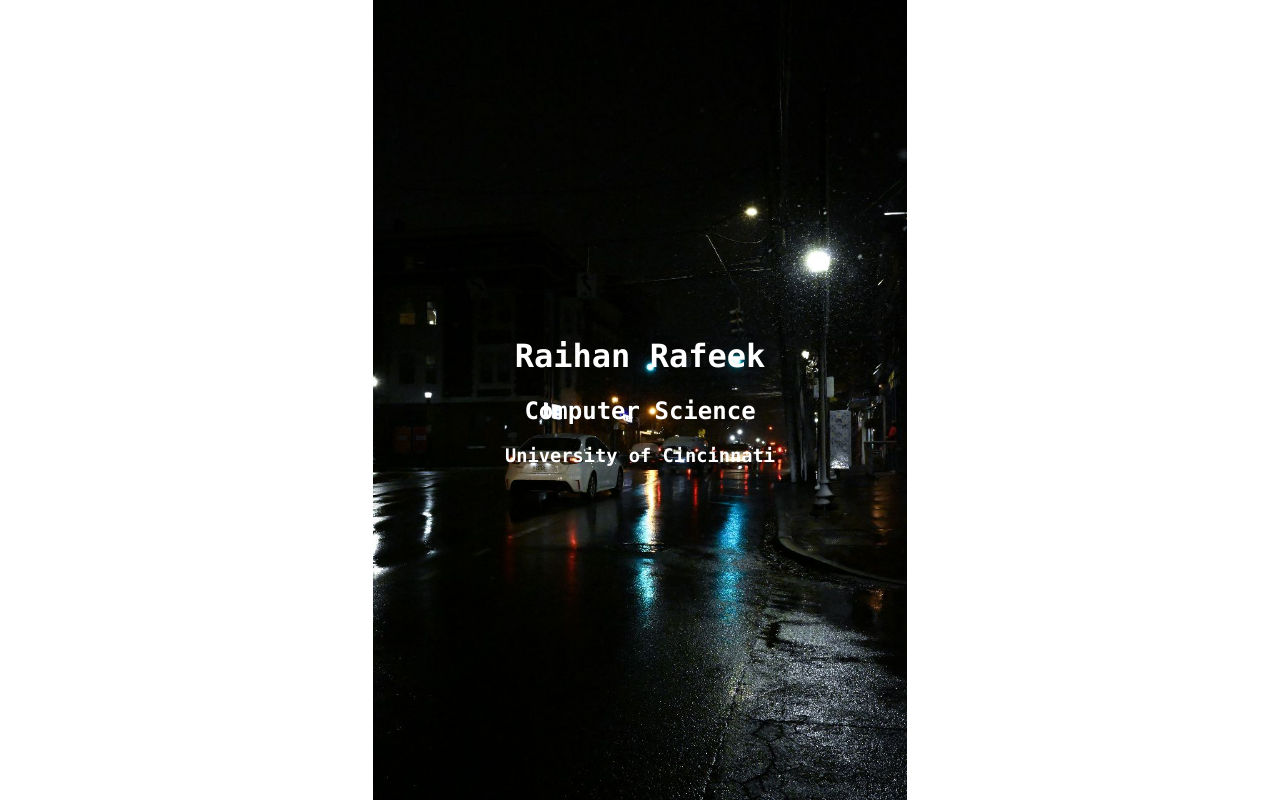
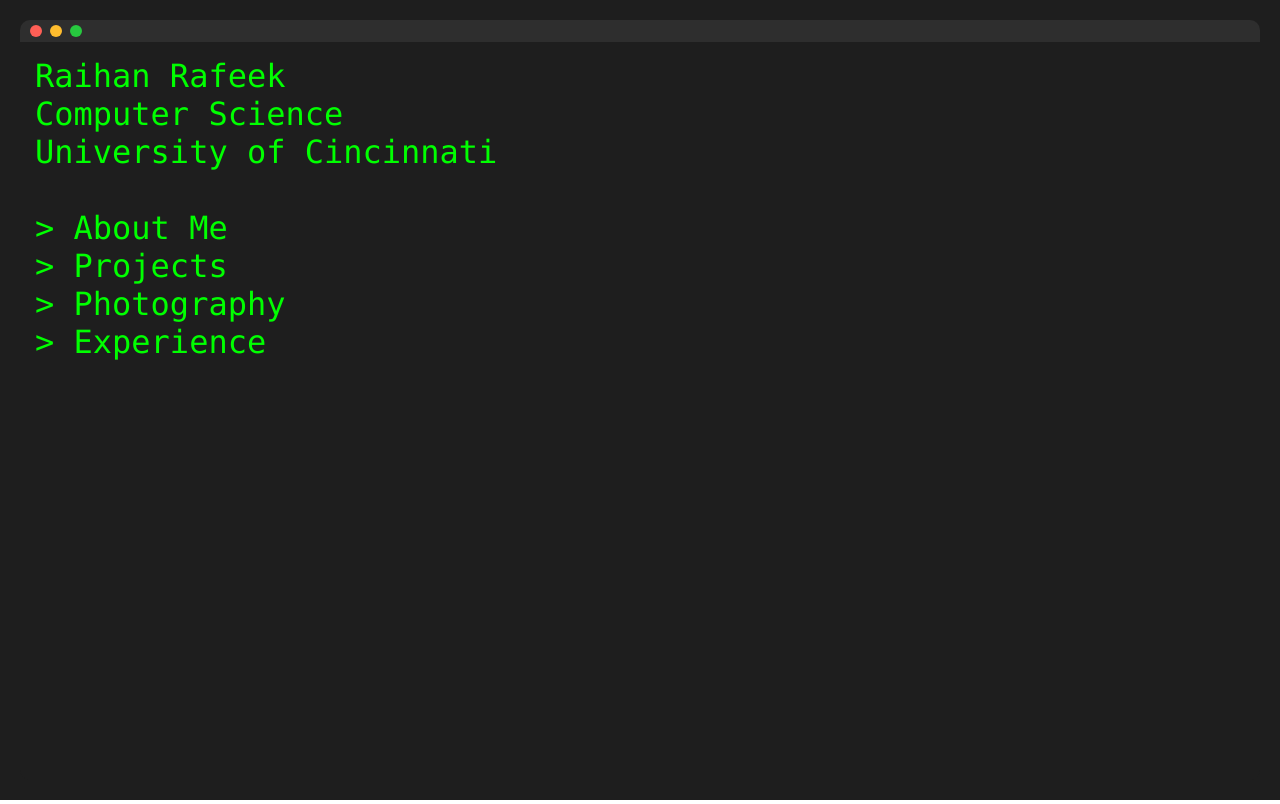
Before and after one commit to Rai1975/portfolio, a React (Create React App) app in the folder portfolio/: page / in a window 1280 px wide. Built offline with nearby package versions, Linux system fonts and the light colour scheme.

Commit message:
Switching to terminal theme!

```diff
--- a/portfolio/src/App.js
+++ b/portfolio/src/App.js
@@ -3,6 +3,8 @@
 import Home from './pages/Home';
 import About from './pages/About';
 import Projects from './pages/Projects';
+import Photography from './pages/Photography';
+import Experience from './pages/Experience';
 
 const App = () => {
   return (
@@ -11,6 +13,8 @@
         <Route path="/" element={<Home />} />
         <Route path="/about" element={<About />} />
         <Route path="/projects" element={<Projects />} />
+        <Route path="/photography" element={<Photography />} />
+        <Route path="/experience" element={<Experience />}/>
       </Routes>
     </Router>
   );
--- a/portfolio/src/pages/Home.js
+++ b/portfolio/src/pages/Home.js
@@ -1,96 +1,176 @@
-import React, { useEffect } from 'react';
-import { Box } from '@mui/material';  // Import MUI components if needed
+import React, { useEffect, useState } from 'react';
+import { Link } from 'react-router-dom';
 
 const Home = () => {
+  const [text, setText] = useState('');
+  const [currentIndex, setCurrentIndex] = useState(0);
+  const [done, setDone] = useState(false);
 
-  // Effect to handle the canvas drawing and scroll effect
+  const fullText = `Raihan Rafeek\nComputer Science\nUniversity of Cincinnati\n`;
+
+  const typingSpeed = 25; // Speed of typing in milliseconds
+
   useEffect(() => {
-    const canvas = document.getElementById('canvas');
-    const ctx = canvas.getContext('2d');
-
-    // Configuration
-    let focusDistance = 300;
-    const blurIntensity = 10;
-
-    // Load the image
-    const image = new Image();
-    image.src = '/assets/home_page.jpg';  // Ensure this path is correct
-    image.onload = () => {
-      // Set canvas dimensions to match window size
-      canvas.width = window.innerWidth;
-      canvas.height = window.innerHeight;
-      draw();
+    // Typing animation function
+    const type = () => {
+      if (currentIndex < fullText.length) {
+        setText((prev) => prev + fullText[currentIndex]);
+        setCurrentIndex((prev) => prev + 1);
+      } else {
+        setDone(true); // Typing complete
+      }
     };
 
-    // Function to calculate the aspect ratio and scale the image to fit the canvas
-    function getScaledDimensions(img, maxWidth, maxHeight) {
-      const widthRatio = maxWidth / img.width;
-      const heightRatio = maxHeight / img.height;
-      const scale = Math.min(widthRatio, heightRatio);
-      return {
-        width: img.width * scale,
-        height: img.height * scale
-      };
+    if (!done) {
+      const timeout = setTimeout(type, typingSpeed);
+      return () => clearTimeout(timeout); // Cleanup timeout on unmount or re-run
     }
-
-    // Draw function to render the image with varying blur
-    function draw() {
-      ctx.clearRect(0, 0, canvas.width, canvas.height);
-
-      // Calculate the blur amount based on the focus distance
-      const imageDistance = 300;
-      const distanceDifference = Math.abs(imageDistance - focusDistance);
-      const blurAmount = Math.min(blurIntensity, (distanceDifference / focusDistance) * blurIntensity);
-
-      // Get the scaled dimensions to fit the canvas
-      const { width, height } = getScaledDimensions(image, canvas.width, canvas.height);
-
-      // Apply blur and draw the scaled image centered on the canvas
-      ctx.filter = `blur(${blurAmount}px)`;
-      const x = (canvas.width - width) / 2;
-      const y = (canvas.height - height) / 2;
-      ctx.drawImage(image, x, y, width, height);
-
-      // Reset filter
-      ctx.filter = 'none';
-    }
-
-    // Update focus distance based on scroll position
-    window.addEventListener('scroll', () => {
-      const maxScroll = document.body.scrollHeight - window.innerHeight;
-      const scrollRatio = window.scrollY / maxScroll;
-
-      // Map scroll position to focus distance range (e.g., 100 to 500)
-      focusDistance = 100 + scrollRatio * 900;
-      draw(); // Redraw the canvas with the updated focus distance
-    });
-
-    // Cleanup the event listener when the component unmounts
-    return () => {
-      window.removeEventListener('scroll', () => {});
-    };
-
-  }, []);
+  }, [currentIndex, done, fullText]);
 
   return (
-    <Box>
-      {/* The Canvas that will hold the background image */}
-      <canvas id="canvas"></canvas>
+    <div
+      style={{
+        display: 'flex',
+        flexDirection: 'column',
+        alignItems: 'center',
+        justifyContent: 'flex-start',
+        height: '100vh',
+        backgroundColor: '#1e1e1e',
+        color: 'white',
+        fontFamily: 'Consolas, monospace',
+        padding: '20px',
+        boxSizing: 'border-box',
+      }}
+    >
+      {/* Terminal Header */}
+      <div
+        style={{
+          width: '100%',
+          display: 'flex',
+          alignItems: 'center',
+          justifyContent: 'flex-start',
+          backgroundColor: '#2e2e2e',
+          borderRadius: '10px 10px 0 0',
+          padding: '5px 10px',
+          boxSizing: 'border-box',
+        }}
+      >
+        <div
+          style={{
+            width: '12px',
+            height: '12px',
+            borderRadius: '50%',
+            backgroundColor: '#ff5f56', // Red
+            marginRight: '8px',
+          }}
+        ></div>
+        <div
+          style={{
+            width: '12px',
+            height: '12px',
+            borderRadius: '50%',
+            backgroundColor: '#ffbd2e', // Yellow
+            marginRight: '8px',
+          }}
+        ></div>
+        <div
+          style={{
+            width: '12px',
+            height: '12px',
+            borderRadius: '50%',
+            backgroundColor: '#27c93f', // Green
+          }}
+        ></div>
+      </div>
 
-      {/* Static content like your name, etc. */}
-      <div style={{
-        position: 'fixed',
-        top: '50%',
-        left: '50%',
-        transform: 'translate(-50%, -50%)',
-        color: 'white',
-        textAlign: 'center'
-      }}>
-        <h1>Raihan Rafeek</h1>
-        <h2>Computer Science</h2>
-        <h3>University of Cincinnati</h3>
+      {/* Terminal Content */}
+      <div
+        style={{
+          width: '100%',
+          flexGrow: 1,
+          backgroundColor: '#1e1e1e',
+          borderRadius: '0 0 10px 10px',
+          padding: '15px',
+          boxSizing: 'border-box',
+          overflow: 'hidden',
+          whiteSpace: 'pre-wrap',
+          color: '#00ff00', // Green text
+          fontSize: '32px',
+        }}
+      >
+        {text}
+        {done && (
+          <>
+            <br />
+            <Link
+              to="/about"
+              style={{
+                color: '#00ff00',
+                textDecoration: 'none',
+                cursor: 'pointer',
+              }}
+            >
+              &gt; About Me
+            </Link>
+            <br />
+            <Link
+              to="/projects"
+              style={{
+                color: '#00ff00',
+                textDecoration: 'none',
+                cursor: 'pointer',
+              }}
+            >
+              &gt; Projects
+            </Link>
+            <br />
+            <Link
+              to="/photography"
+              style={{
+                color: '#00ff00',
+                textDecoration: 'none',
+                cursor: 'pointer',
+              }}>
+                &gt; Photography
+            </Link>
+            <br />
+            <Link
+            to="/experience"
+            style={{
+                color: '#00ff00',
+                textDecoration: 'none',
+                cursor: 'pointer',
+              }}>
+                &gt; Experience
+            </Link>
+          </>
+        )}
+        {!done && (
+          <span
+            style={{
+              backgroundColor: '#00ff00',
+              color: '#1e1e1e',
+              padding: '0 2px',
+              display: 'inline-block',
+              animation: 'blink 1s step-start infinite',
+            }}
+          >
+            |
+          </span>
+        )}
       </div>
-    </Box>
+
+      {/* Keyframes for the blinking cursor */}
+      <style>
+        {`
+          @keyframes blink {
+            50% {
+              opacity: 0;
+            }
+          }
+        `}
+      </style>
+    </div>
   );
 };
 
```
Also changed, not shown: 1 other file (tests, documents, lock files or other folders).
